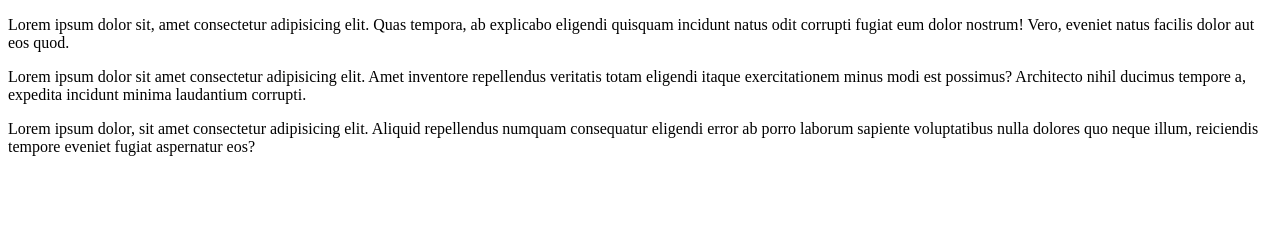
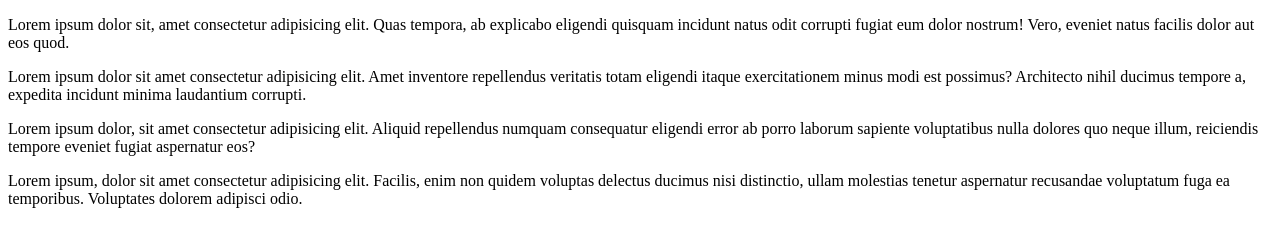
Before and after one commit to AimarGende/ej6-control-versiones, a plain HTML site: page index.html in a window 1280 px wide. Drawn offline with Linux system fonts and the light colour scheme.

Commit message:
tercer commit

```diff
--- a/index.html
+++ b/index.html
@@ -10,5 +10,6 @@
     <p>Lorem ipsum dolor sit, amet consectetur adipisicing elit. Quas tempora, ab explicabo eligendi quisquam incidunt natus odit corrupti fugiat eum dolor nostrum! Vero, eveniet natus facilis dolor aut eos quod.</p>
     <p>Lorem ipsum dolor sit amet consectetur adipisicing elit. Amet inventore repellendus veritatis totam eligendi itaque exercitationem minus modi est possimus? Architecto nihil ducimus tempore a, expedita incidunt minima laudantium corrupti.</p>
     <p>Lorem ipsum dolor, sit amet consectetur adipisicing elit. Aliquid repellendus numquam consequatur eligendi error ab porro laborum sapiente voluptatibus nulla dolores quo neque illum, reiciendis tempore eveniet fugiat aspernatur eos?</p>
+    <p>Lorem ipsum, dolor sit amet consectetur adipisicing elit. Facilis, enim non quidem voluptas delectus ducimus nisi distinctio, ullam molestias tenetur aspernatur recusandae voluptatum fuga ea temporibus. Voluptates dolorem adipisci odio.</p>
 </body>
 </html>
```
